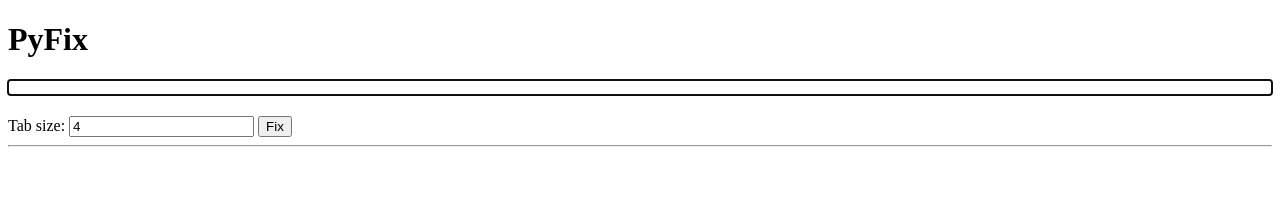
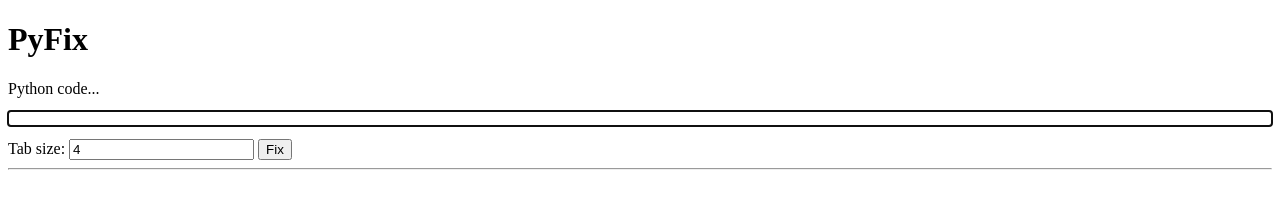
Before and after one commit to RichCaloggero/pyFix, a website: page pyFix.html in a window 1280 px wide. Drawn offline with Linux system fonts and the light colour scheme.

Commit message:
* added visible label to python code pane in pyFix.html

```diff
--- a/pyFix.html
+++ b/pyFix.html
@@ -7,7 +7,8 @@
 <body>
 <h1>PyFix</h1>
 
-<pre class="code" autofocus tabindex="0" aria-label="Python code..." contenteditable>
+<label id="code-label">Python code...</label>
+<br><pre class="code" autofocus tabindex="0" aria-labelledby="code-label" contenteditable>
 </pre>
 <div class="controls">
 <label>Tab size: <input type="number" class="tab-size" value="4"></label>
```
